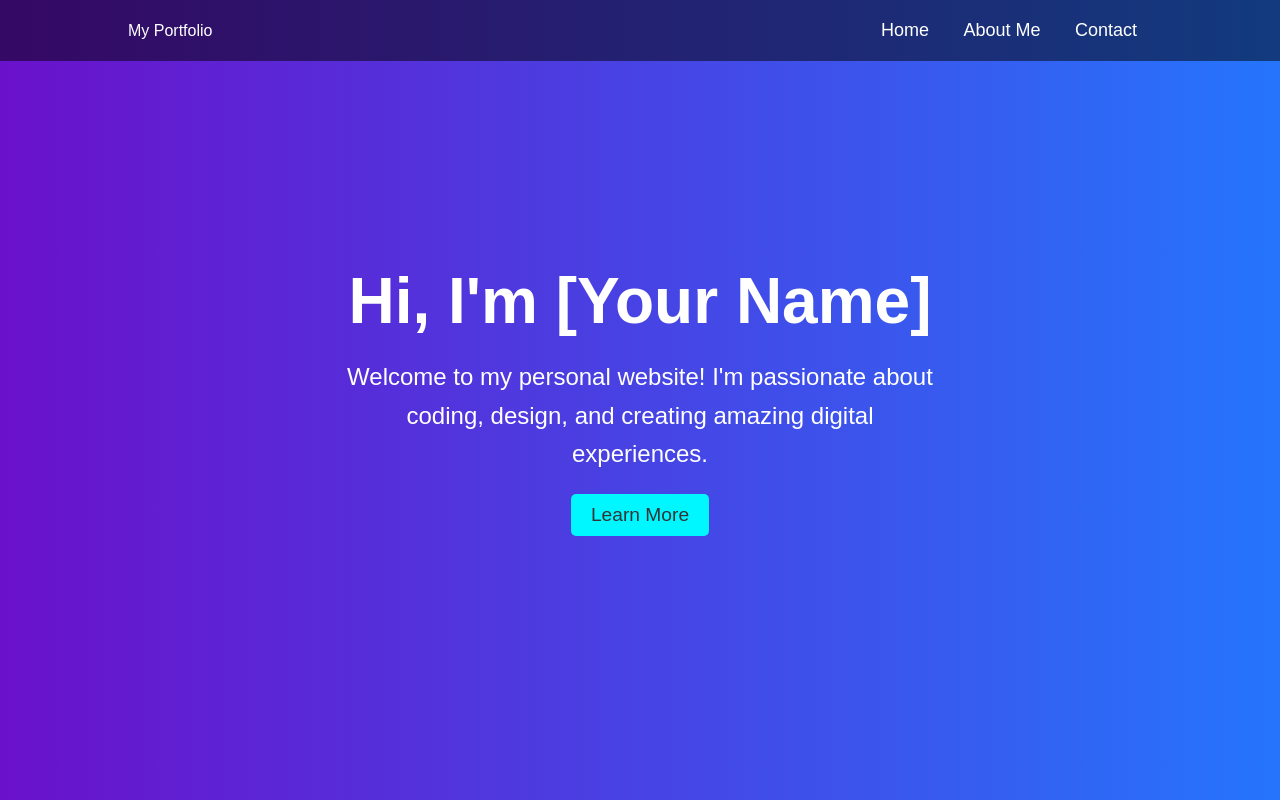
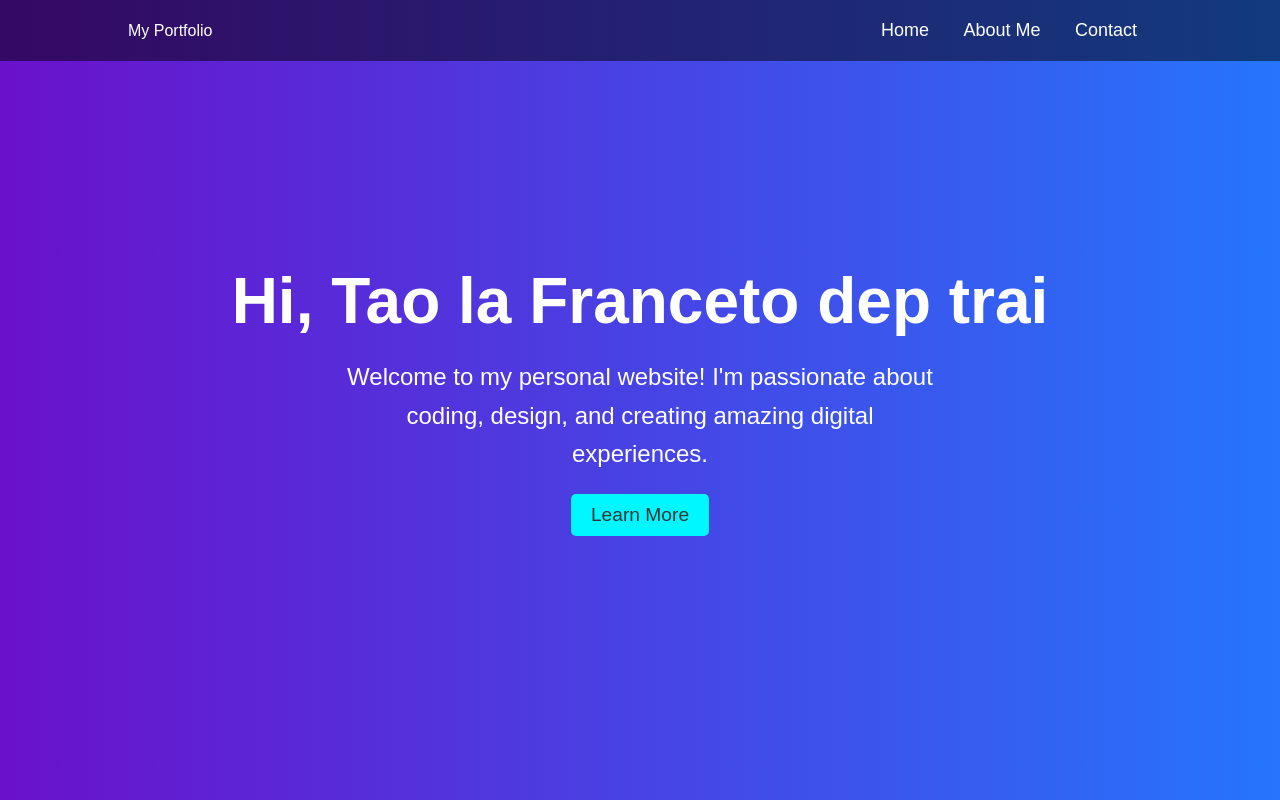
Before and after one commit to franceto/myweb, a plain HTML site: page index.html in a window 1280 px wide. Shown: the top 800 px of the page. Drawn offline with Linux system fonts and the light colour scheme.

Commit message:
Update index.html

```diff
--- a/index.html
+++ b/index.html
@@ -151,7 +151,7 @@
     </header>
 
     <section id="home" class="hero">
-        <h1>Hi, I'm [Your Name]</h1>
+        <h1>Hi, Tao la Franceto dep trai</h1>
         <p>Welcome to my personal website! I'm passionate about coding, design, and creating amazing digital experiences.</p>
         <a href="#about" class="btn">Learn More</a>
     </section>
```
